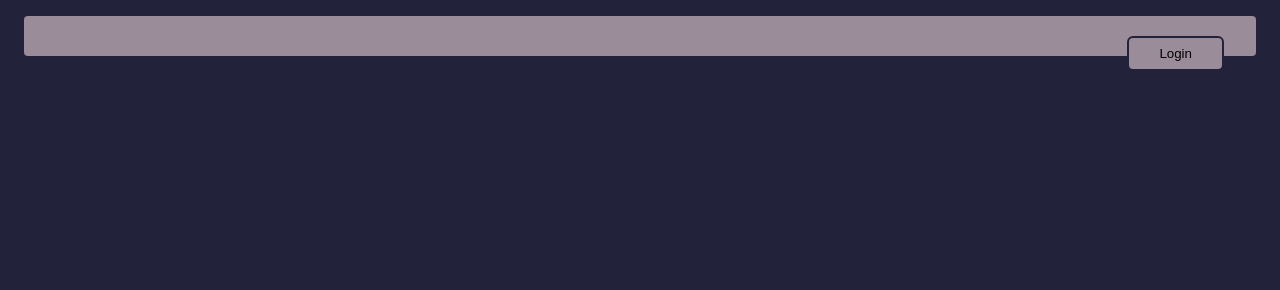
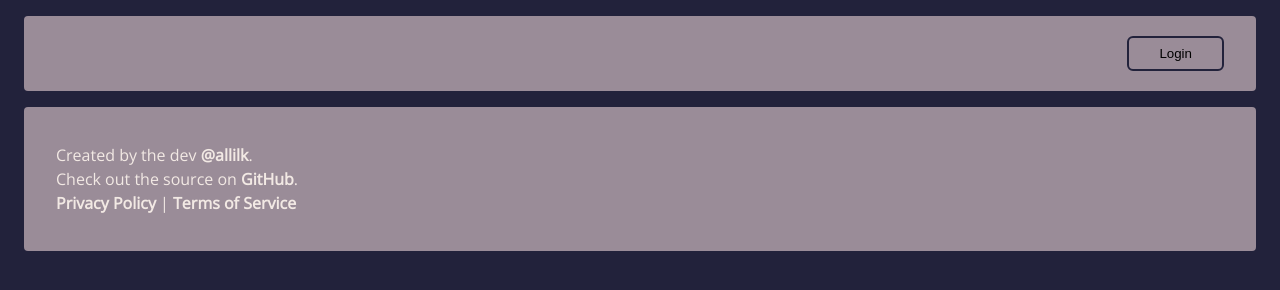
Before and after one commit to allilk/milkbox-svelte, a Svelte app: page / in a window 1280 px wide. Built offline with nearby package versions, Linux system fonts and the light colour scheme.

Commit message:
Style, footer work

```diff
--- /dev/null
+++ b/src/components/drive/Footer.svelte
@@ -0,0 +1,75 @@
+<script>
+	import { goto } from '$app/navigation';
+</script>
+
+<div class="footer">
+	<div class="footer-text">
+		<div>
+			Created by the dev <span
+				class="link"
+				on:click={() => {
+					goto('https://github.com/allilk');
+				}}>@allilk</span
+			>.
+		</div>
+		<div>
+			Check out the source on <span
+				class="link"
+				on:click={() => {
+					goto('https://github.com/allilk/milkbox-svelte/tree/rewrite');
+				}}>GitHub</span
+			>.
+		</div>
+		<div>
+			<span
+				class="link"
+				on:click={() => {
+					goto('/privacy-policy');
+				}}>Privacy Policy</span
+			>
+			|
+			<span
+				class="link"
+				on:click={() => {
+					goto('/terms-of-service');
+				}}
+			>
+				Terms of Service</span
+			>
+		</div>
+	</div>
+</div>
+
+<style>
+	.footer {
+		width: 100%;
+		padding-top: 20px;
+		padding-bottom: 20px;
+		border-radius: 0.25rem;
+		margin-top: 1rem;
+		margin-bottom: 1rem;
+		color: var(--color-5);
+		background-color: var(--color-3);
+	}
+	.footer-text {
+		margin-top: 1rem;
+		margin-bottom: 1rem;
+		padding-bottom: 10px;
+		width: 100%;
+		line-height: 1.5rem;
+		text-align: center;
+	}
+	.link {
+		font-weight: 700;
+		cursor: pointer;
+	}
+	@media (min-width: 768px) {
+		.footer-text {
+			margin-left: 2rem;
+			margin-right: 2rem;
+			text-align: left;
+			padding-bottom: 0;
+			width: auto;
+		}
+	}
+</style>
--- a/src/components/drive/Header.svelte
+++ b/src/components/drive/Header.svelte
@@ -34,7 +34,7 @@
 	<!-- Display index, directory size, and file count when there is a folder id and logged in -->
 	{#if $folderId && $isAuthenticated}
 		<div class="index">
-			Index of /{$currentFolder.folderName}/ <span class="folder_id">({$folderId})</span>
+			Index of /{$currentFolder.folderName}/ <span class="folder_id">( {$folderId} )</span>
 		</div>
 		<!-- Display directory size -->
 		<button class="directory_size">
@@ -61,6 +61,7 @@
 		border-radius: 0.25rem;
 		margin-top: 1rem;
 		margin-bottom: 1rem;
+		overflow-x: hidden;
 	}
 	.login_button {
 		float: right;
@@ -80,9 +81,9 @@
 		margin-left: 1rem;
 		margin-right: 1rem;
 		margin-bottom: 1rem;
-		font-size: 1.5rem;
 		padding-bottom: 10px;
 		width: 100%;
+		font-size: 1.5rem;
 	}
 	.login_button,
 	.index,
@@ -92,8 +93,10 @@
 	}
 	.folder_id {
 		font-size: 1rem;
+		color: var(--color-1);
 	}
 	.folder_id::before {
+		content: '\A';
 		white-space: pre;
 	}
 	@media (min-width: 768px) {
@@ -114,8 +117,8 @@
 		.file_count {
 			float: none;
 		}
-		.folder_id::before {
-			white-space: normal;
-		}
+		/* .folder_id::before {
+			content:
+		} */
 	}
 </style>
--- a/src/routes/drive/[id].svelte
+++ b/src/routes/drive/[id].svelte
@@ -2,6 +2,8 @@
 	import { folderId } from '../../stores';
 
 	import Header from '../../components/drive/Header.svelte';
+	import Footer from '../../components/drive/Footer.svelte';
+
 	import Message from '../../components/Message.svelte';
 	import Browser from '../../components/drive/Browser.svelte';
 </script>
@@ -18,3 +20,4 @@
 		{/if}
 	</div>
 </div>
+<Footer />
--- a/src/routes/index.svelte
+++ b/src/routes/index.svelte
@@ -1,7 +1,9 @@
 <script>
 	import Header from '../components/drive/Header.svelte';
+	import Footer from '../components/drive/Footer.svelte';
 </script>
 
 <div>
 	<Header />
+	<Footer />
 </div>
--- a/static/global.css
+++ b/static/global.css
@@ -28,6 +28,7 @@ button:hover {
 #authButton:hover {
 	cursor: pointer;
 }
+
 .header {
 	color: var(--color-5);
 	background-color: var(--color-3);
```
